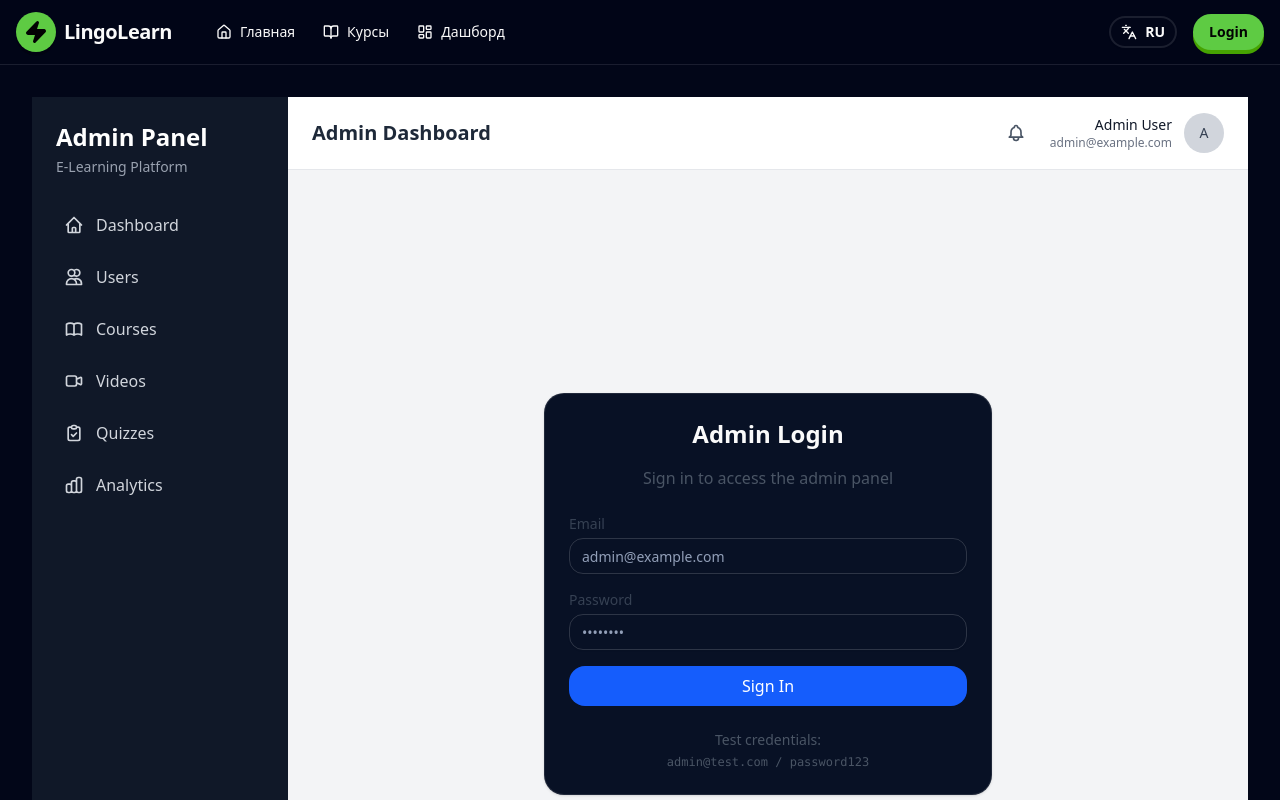
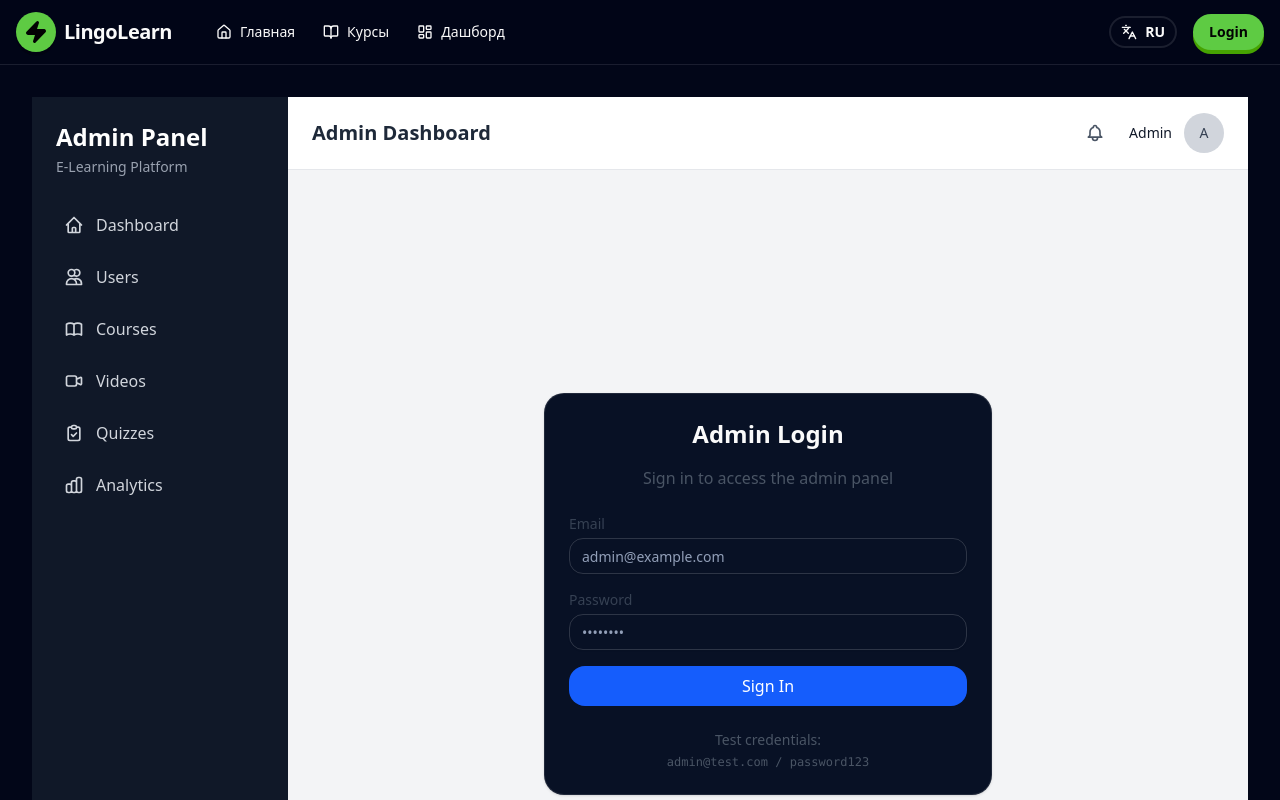
Before and after one commit to aziztwelve/eng_next, a Next.js app: page /admin/login in a window 1280 px wide. Shown: the top 800 px of the page. Built offline with nearby package versions, Linux system fonts and the light colour scheme; no server answers.

Commit message:
Minor UI improvements in admin panel

```diff
--- a/src/app/admin/login/page.tsx
+++ b/src/app/admin/login/page.tsx
@@ -1,12 +1,22 @@
 'use client';
 
-import { useState } from 'react';
+import { useState, useEffect } from 'react';
 import { useRouter } from 'next/navigation';
 import { Card, CardContent, CardHeader, CardTitle } from '@/components/ui/card';
 import { Input } from '@/components/ui/input';
 
 export default function AdminLoginPage() {
   const router = useRouter();
+
+  useEffect(() => {
+    const token = document.cookie.split('; ').find(r => r.startsWith('auth_token='))?.split('=')[1];
+    if (token) {
+      try {
+        const payload = JSON.parse(atob(token.split('.')[1]));
+        if (payload.role === 'admin') router.replace('/admin');
+      } catch {}
+    }
+  }, [router]);
   const [email, setEmail] = useState('');
   const [password, setPassword] = useState('');
   const [error, setError] = useState('');
--- a/src/components/admin/Header.tsx
+++ b/src/components/admin/Header.tsx
@@ -1,6 +1,35 @@
 'use client';
 
+import { useEffect, useState } from 'react';
+
+interface UserInfo {
+  name: string;
+  email: string;
+  initials: string;
+}
+
+function getUserFromToken(): UserInfo | null {
+  try {
+    const token = document.cookie.split('; ').find(r => r.startsWith('auth_token='))?.split('=')[1];
+    if (!token) return null;
+    const payload = JSON.parse(atob(token.split('.')[1]));
+    const email: string = payload.email || payload.sub || '';
+    const name: string = payload.name || payload.username || email.split('@')[0] || 'Admin';
+    const initials = name.slice(0, 2).toUpperCase();
+    return { name, email, initials };
+  } catch {
+    return null;
+  }
+}
+
 export default function AdminHeader() {
+  const [user, setUser] = useState<UserInfo>({ name: 'Admin', email: '', initials: 'A' });
+
+  useEffect(() => {
+    const info = getUserFromToken();
+    if (info) setUser(info);
+  }, []);
+
   return (
     <header className="bg-white border-b border-gray-200 px-6 py-4">
       <div className="flex items-center justify-between">
@@ -17,11 +46,11 @@ export default function AdminHeader() {
 
           <div className="flex items-center space-x-3">
             <div className="text-right">
-              <p className="text-sm font-medium text-gray-900">Admin User</p>
-              <p className="text-xs text-gray-500">admin@example.com</p>
+              <p className="text-sm font-medium text-gray-900">{user.name}</p>
+              <p className="text-xs text-gray-500">{user.email}</p>
             </div>
             <div className="h-10 w-10 rounded-full bg-gray-300 flex items-center justify-center">
-              <span className="text-sm font-medium text-gray-700">A</span>
+              <span className="text-sm font-medium text-gray-700">{user.initials}</span>
             </div>
           </div>
         </div>
--- a/src/components/admin/course/RichTextEditor.tsx
+++ b/src/components/admin/course/RichTextEditor.tsx
@@ -133,7 +133,7 @@ export default function RichTextEditor({ value, onChange, disabled, placeholder
             placeholder={placeholder}
             disabled={disabled}
             rows={8}
-            className="w-full px-3 py-2 text-sm font-mono focus:outline-none resize-none"
+            className="w-full px-3 py-2 text-sm font-mono focus:outline-none resize-none text-gray-900 bg-white"
           />
         ) : (
           <div className="px-3 py-2 min-h-[200px] prose prose-sm max-w-none">
```
